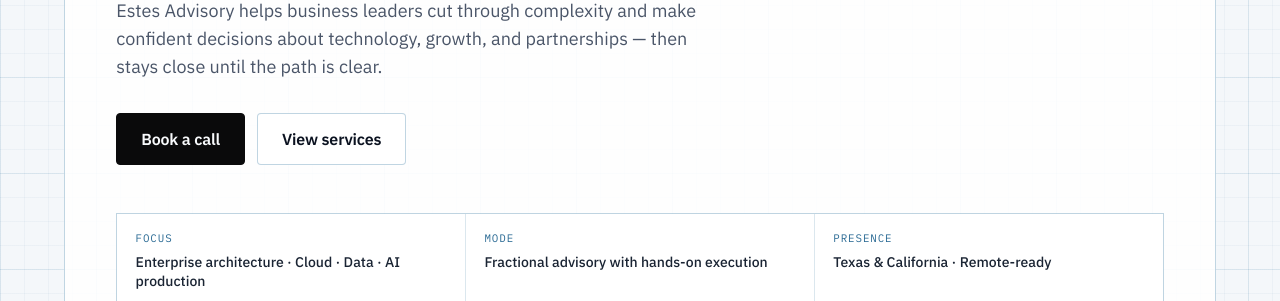
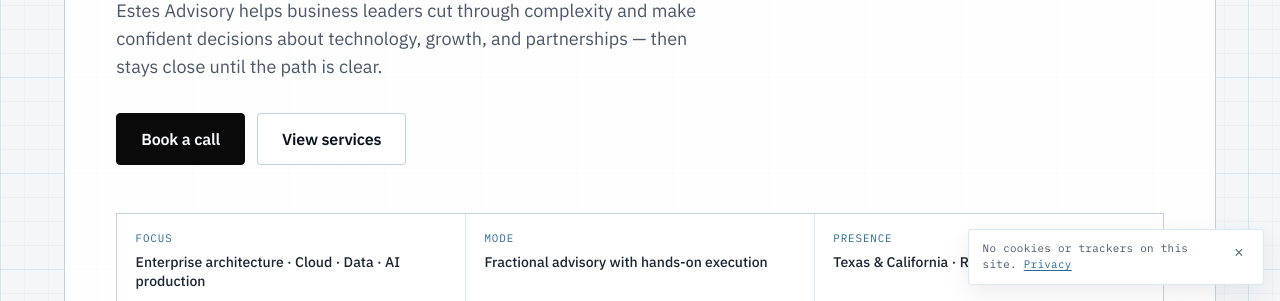
Before and after one commit to estesadvisory/estesadvisory.com, a plain HTML site: page index.html in a window 1280 px wide. Shown: the part 499-800 px from the top of the page. Drawn offline with Linux system fonts and the light colour scheme.

Commit message:
feat(site): brief privacy toast — no storage, no focus trap
Lower-right status toast: short copy, auto-dismiss, optional × only.
No cookies/localStorage; never steals or traps focus.

```diff
--- a/css/styles.css
+++ b/css/styles.css
@@ -1201,6 +1201,101 @@ body.nav-open {
   border: 0;
 }
 
+/* Brief privacy toast — no storage, no focus trap */
+.privacy-toast {
+  position: fixed;
+  right: 1rem;
+  bottom: 1rem;
+  z-index: 40;
+  max-width: min(18.5rem, calc(100vw - 2rem));
+  display: flex;
+  align-items: flex-start;
+  gap: 0.65rem;
+  padding: 0.7rem 0.75rem 0.7rem 0.85rem;
+  background: var(--paper-elevated);
+  border: 1px solid var(--blue-line-soft);
+  box-shadow: 0 8px 24px rgba(11, 18, 32, 0.08);
+  border-radius: var(--radius-sm);
+  font-family: var(--font-mono);
+  font-size: 0.68rem;
+  line-height: 1.45;
+  letter-spacing: 0.03em;
+  color: var(--ink-muted);
+  opacity: 0;
+  transform: translateY(0.4rem);
+  pointer-events: none;
+  transition:
+    opacity 0.35s var(--ease),
+    transform 0.35s var(--ease);
+}
+
+.privacy-toast.is-visible {
+  opacity: 1;
+  transform: translateY(0);
+  pointer-events: auto;
+}
+
+.privacy-toast.is-leaving {
+  opacity: 0;
+  transform: translateY(0.35rem);
+  pointer-events: none;
+}
+
+.privacy-toast p {
+  margin: 0;
+  flex: 1;
+}
+
+.privacy-toast a {
+  color: var(--blue-strong);
+  text-decoration: underline;
+  text-underline-offset: 2px;
+}
+
+.privacy-toast a:hover {
+  color: var(--ink);
+}
+
+.privacy-toast-dismiss {
+  flex-shrink: 0;
+  width: 1.5rem;
+  height: 1.5rem;
+  display: grid;
+  place-items: center;
+  padding: 0;
+  border: 1px solid transparent;
+  background: transparent;
+  color: var(--ink-subtle);
+  border-radius: var(--radius-xs);
+  font-size: 1rem;
+  line-height: 1;
+}
+
+.privacy-toast-dismiss:hover {
+  color: var(--ink);
+  border-color: var(--blue-line-soft);
+  background: var(--blue-fill);
+}
+
+@media (max-width: 480px) {
+  .privacy-toast {
+    right: 0.65rem;
+    bottom: 0.65rem;
+    max-width: calc(100vw - 1.3rem);
+  }
+}
+
+@media (prefers-reduced-motion: reduce) {
+  .privacy-toast {
+    transition: opacity 0.15s linear;
+    transform: none;
+  }
+
+  .privacy-toast.is-leaving {
+    transform: none;
+  }
+}
+
 .inline-pop {
   color: var(--pop-strong);
 }
--- a/js/main.js
+++ b/js/main.js
@@ -68,6 +68,53 @@
     });
   }
 
+  // ── Privacy toast (no storage; auto-dismiss; never traps focus) ───
+  (function initPrivacyToast() {
+    // Skip pure redirect helper pages
+    if (!document.getElementById("main")) return;
+
+    const toast = document.createElement("div");
+    toast.className = "privacy-toast";
+    toast.setAttribute("role", "status");
+    toast.setAttribute("aria-live", "polite");
+    toast.setAttribute("aria-atomic", "true");
+    toast.innerHTML =
+      '<p>No cookies or trackers on this site. <a href="#privacy">Privacy</a></p>' +
+      '<button type="button" class="privacy-toast-dismiss" aria-label="Dismiss">' +
+      "×</button>";
+
+    document.body.appendChild(toast);
+
+    const dismissBtn = toast.querySelector(".privacy-toast-dismiss");
+    let hideTimer = null;
+    let removed = false;
+
+    function removeToast() {
+      if (removed) return;
+      removed = true;
+      if (hideTimer) window.clearTimeout(hideTimer);
+      toast.classList.remove("is-visible");
+      toast.classList.add("is-leaving");
+      window.setTimeout(function () {
+        if (toast.parentNode) toast.parentNode.removeChild(toast);
+      }, 400);
+    }
+
+    // Show after a short delay so it is not the first thing you fight
+    window.setTimeout(function () {
+      if (removed) return;
+      toast.classList.add("is-visible");
+      hideTimer = window.setTimeout(removeToast, 7000);
+    }, 1200);
+
+    if (dismissBtn) {
+      dismissBtn.addEventListener("click", function (e) {
+        e.preventDefault();
+        removeToast();
+      });
+    }
+  })();
+
   // ── Active section highlighting for hash nav ──────────────────────
   const sectionIds = [
     "about",
```
